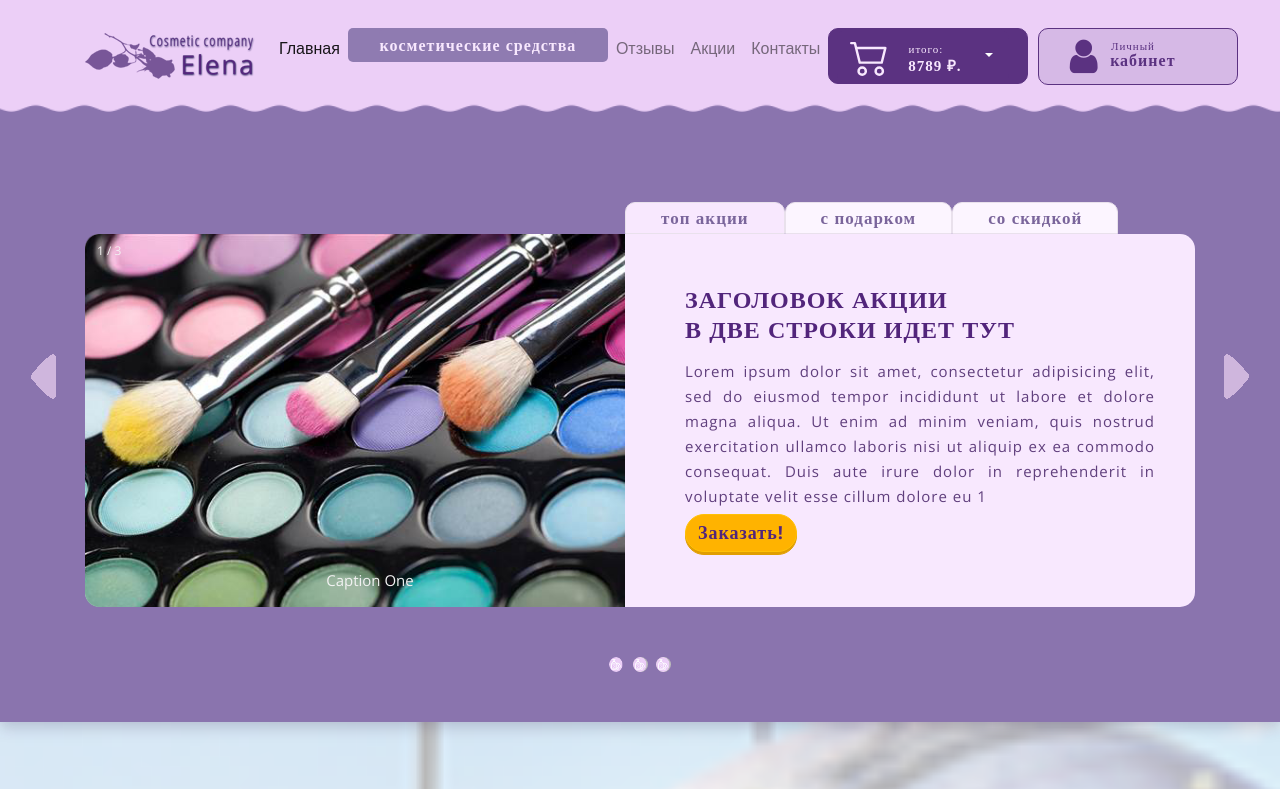
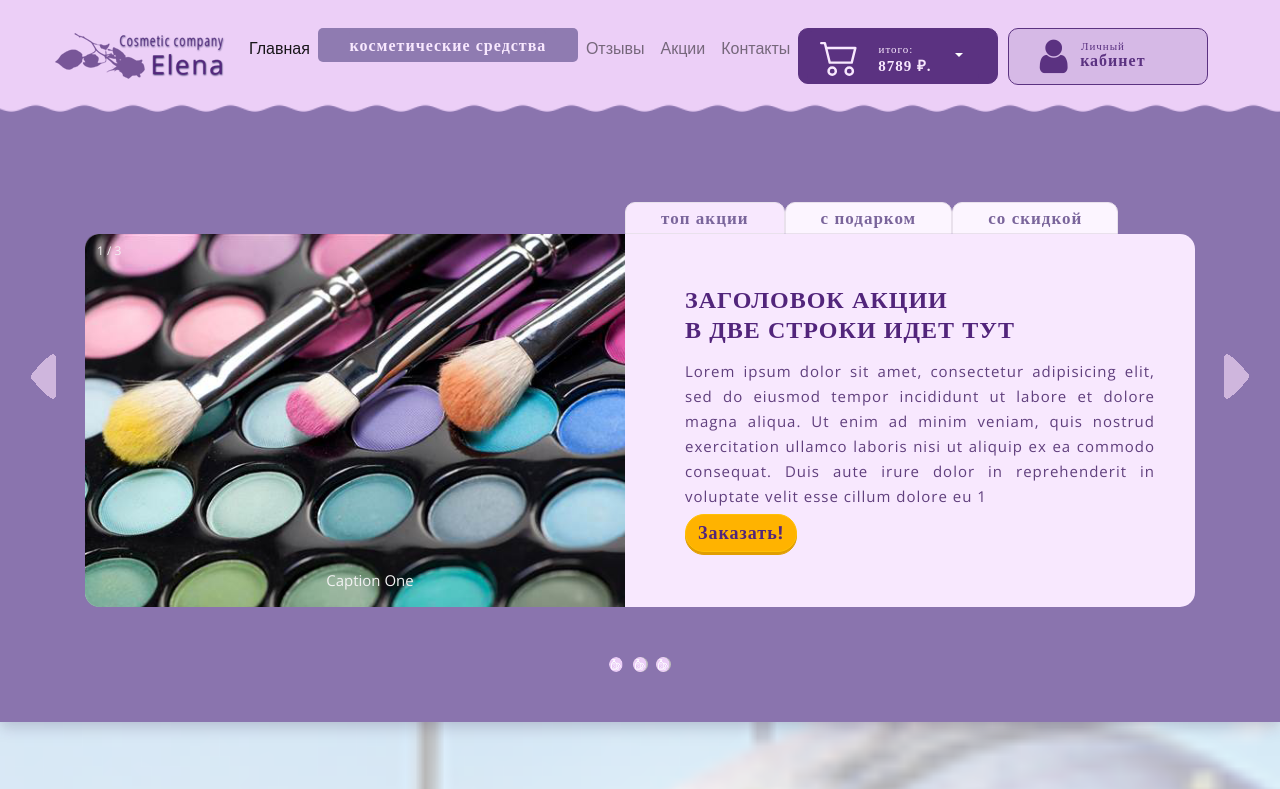
Before and after one commit to stasvol/Universal-site, a plain HTML site: page index.html in a window 1280 px wide. Shown: the top 789 px of the page. Drawn offline with nearby package versions, Linux system fonts and the light colour scheme.

Commit message:
updated files

```diff
--- a/css/header.css
+++ b/css/header.css
@@ -46,8 +46,8 @@ body {
     /*margin-left: 20px;*/
 }
 
-.box_logo {
-    margin-left: 105px;
+.container  .box_logo {
+    margin-left: -30px;
     /*margin-left: 100px;*/
 }
 
```
